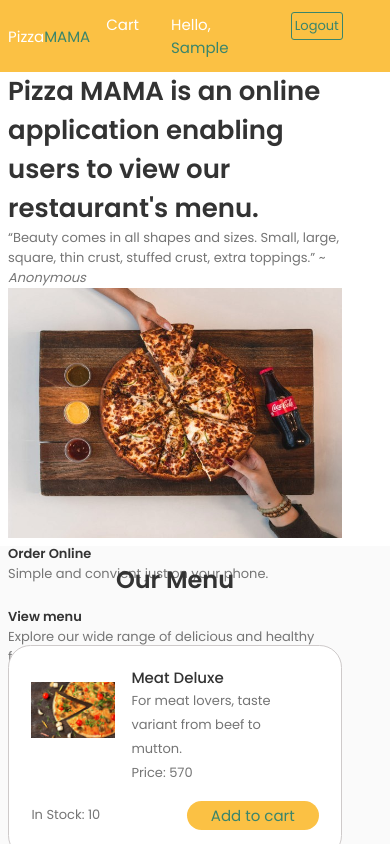
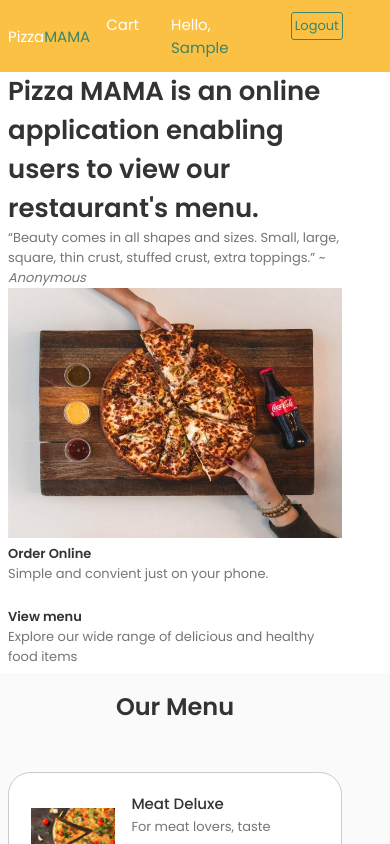
Before and after one commit to John-Kimani/auth_redux, a React (Create React App) app: page / in a window 390 px wide. Both pictures are taken after typing "Sample", "name@example.com" into the empty fields and a click on the button "Login". Shown: the top 844 px of the page. Built offline with nearby package versions, Linux system fonts and the light colour scheme.

Commit message:
Fix: hero section responsiveness

```diff
--- a/src/components/Herosection/herosection.css
+++ b/src/components/Herosection/herosection.css
@@ -50,7 +50,7 @@
 
     .hero__section{
         margin-top: 2.5rem;
-        height: 60vh;
+        height: 75vh;
         padding-top: 2rem;
     }
 
```
